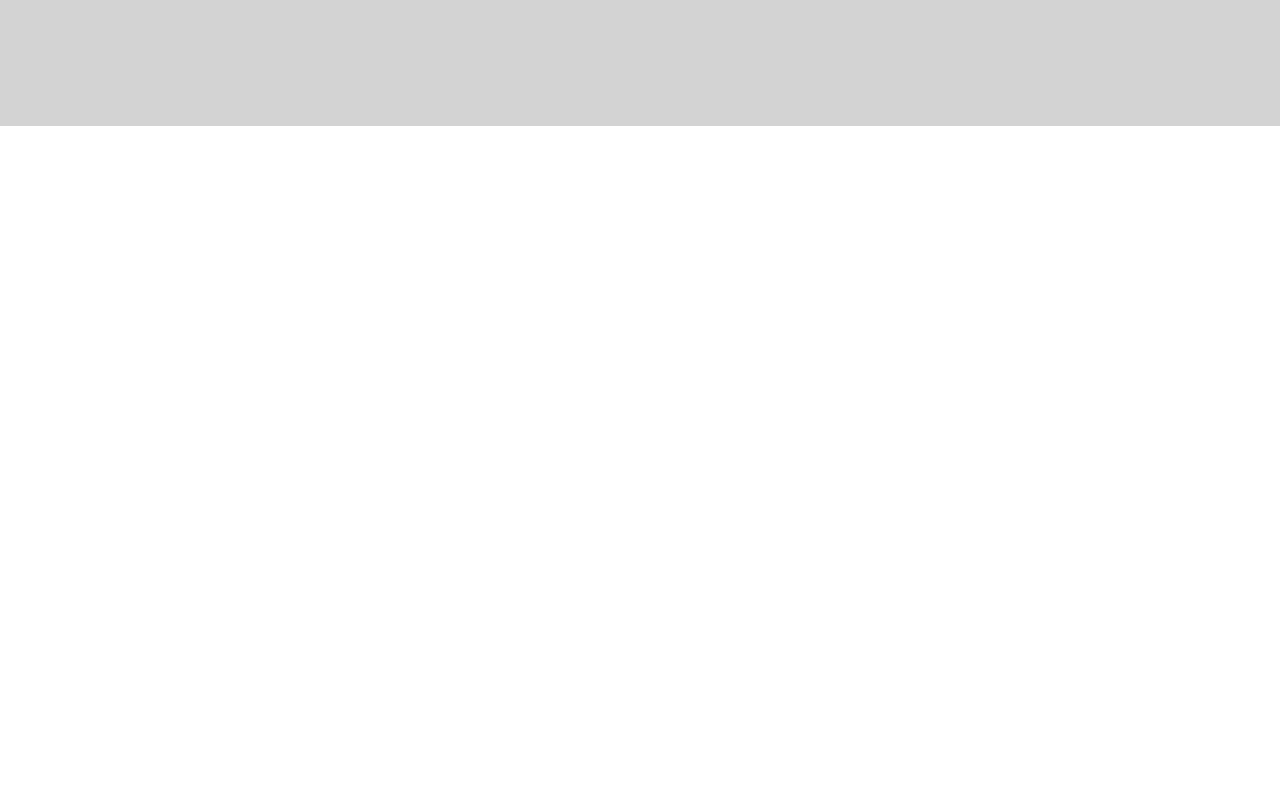
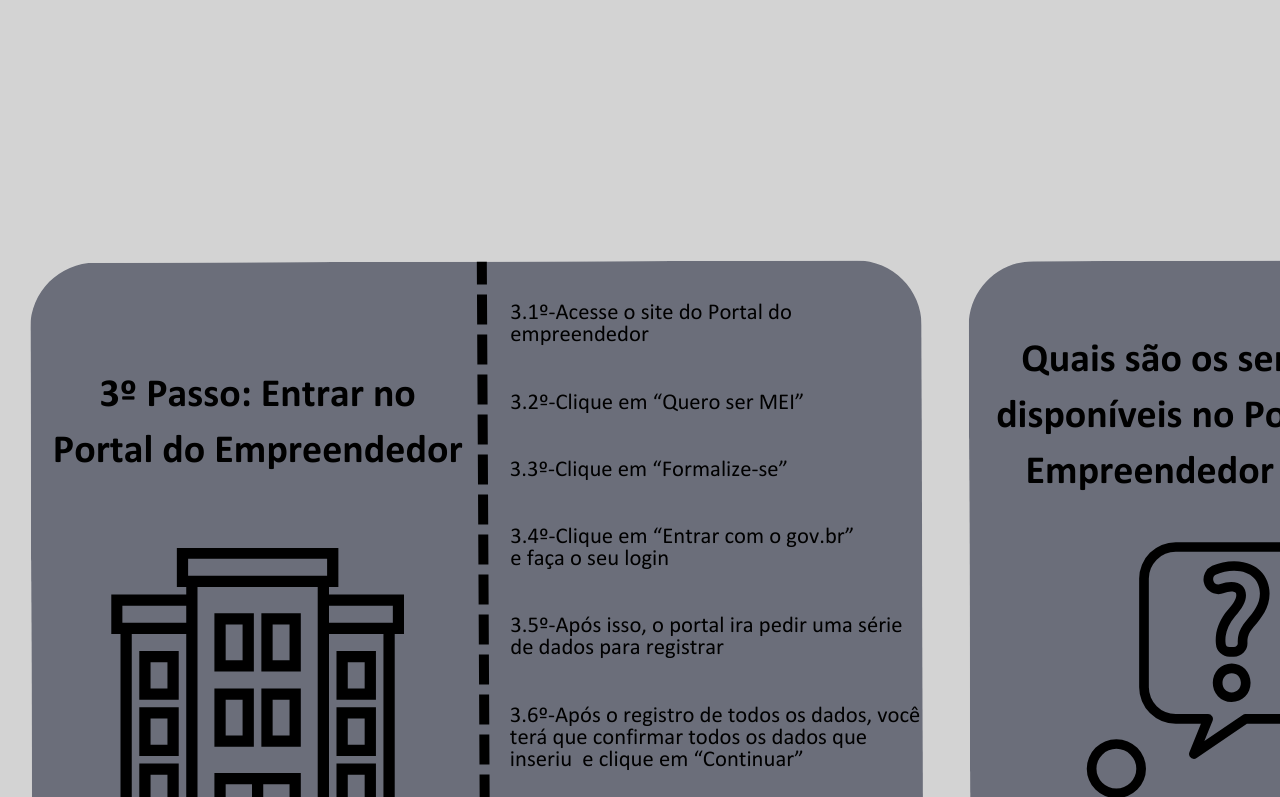
Before and after one commit to TitoSoares/MSM_bkp, a React (Create React App) app in the folder meisemmedo/meisemmedo/: page /tutorial in a window 1280 px wide. Shown: the part 1003-1800 px from the top of the page. Before the commit the page ends 1129 px from the top, so only its background shows below. Built offline with nearby package versions, Linux system fonts and the light colour scheme.

Commit message:
Finalização da Pagina tutorial

```diff
--- a/meisemmedo/meisemmedo/src/Componentes/estyle/estilo.css
+++ b/meisemmedo/meisemmedo/src/Componentes/estyle/estilo.css
@@ -405,10 +405,20 @@
 /*=================================================================================================================================*/
 /*TUTORIAL*/
 .paginaTutorial{
-    background-color: red;
+    width: auto;
+    height: auto;
+    display: flex;
+    flex-direction: column;
+    flex-wrap: wrap;
+}
+.primeiraImag{
+    background-image: url("../../../public/PrimeiraImageTutorial.png");
+    height: 980px;
     width: 1897px;
+}
+.segundaImag{
+    background-image: url("../../../public/SegundaImageTutorial.png");
     height: 980px;
-    display: flex;
-    background-image: url("../../../public/PrimeiraImageTutorial.png");
+    width: 1897px;
 }
 /*=================================================================================================================================*/
--- a/meisemmedo/meisemmedo/src/Pages/Tutorial.tsx
+++ b/meisemmedo/meisemmedo/src/Pages/Tutorial.tsx
@@ -5,7 +5,8 @@
         <div className="planoFundo">
             <FuncaoCabecalho caminho={"Home/Tutorial"}/>
             <div className="paginaTutorial">
-
+                <div className="primeiraImag"></div>
+                <div className="segundaImag"></div>
             </div>
         </div>
     )
```
Also changed, not shown: meisemmedo/meisemmedo/public/SegundaImageTutorial.png (added), meisemmedo/meisemmedo/src/Componentes/detalhes/detalherEntrada.Saida.tsx (line endings or trailing spaces).
